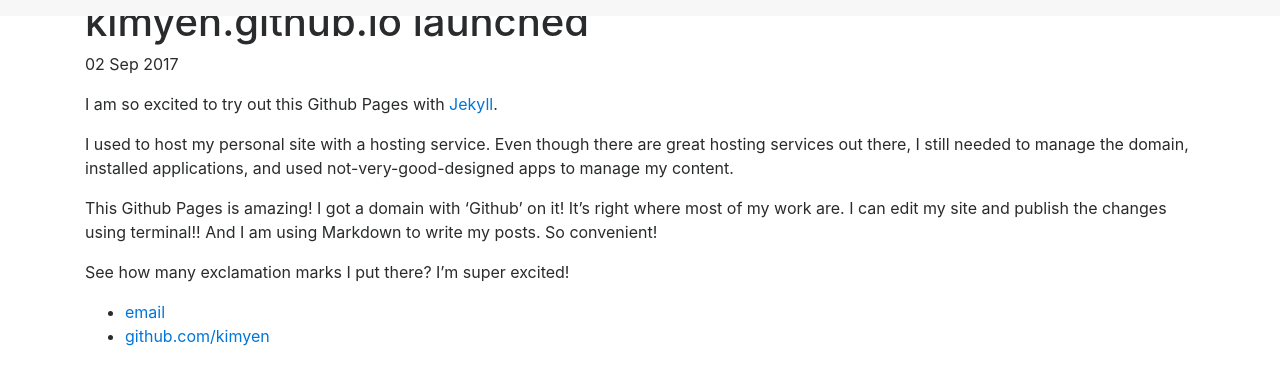
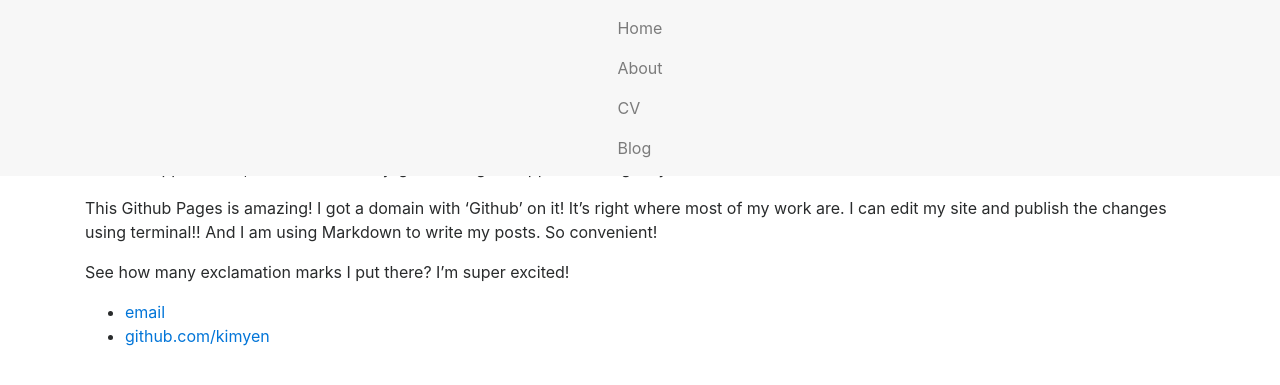
Before and after one commit to kimyen/kimyen.github.io-old, a Jekyll site: the page built from _posts/2017-09-02-site-launched.md, in a window 1280 px wide. Shown: the top 385 px of the page. Built offline with Jekyll 4.4.1, drawn with Linux system fonts in a browser that asks for light colours.

Commit message:
Update default.html
simplify navbar style

```diff
--- a/_layouts/default.html
+++ b/_layouts/default.html
@@ -10,8 +10,8 @@
 	<body>
 		<div class="container">
 			<nav class="navbar fixed-top navbar-light bg-faded">
-				<div class="collapse navbar-collapse" id="navbarText">
-					<ul class="navbar-nav mr-auto">
+				<div class="container-fluid">
+					<ul class="nav navbar-nav">
 						<li class="nav-item">
 							<a class="nav-link" href="/">Home</a>
 						</li>
```
